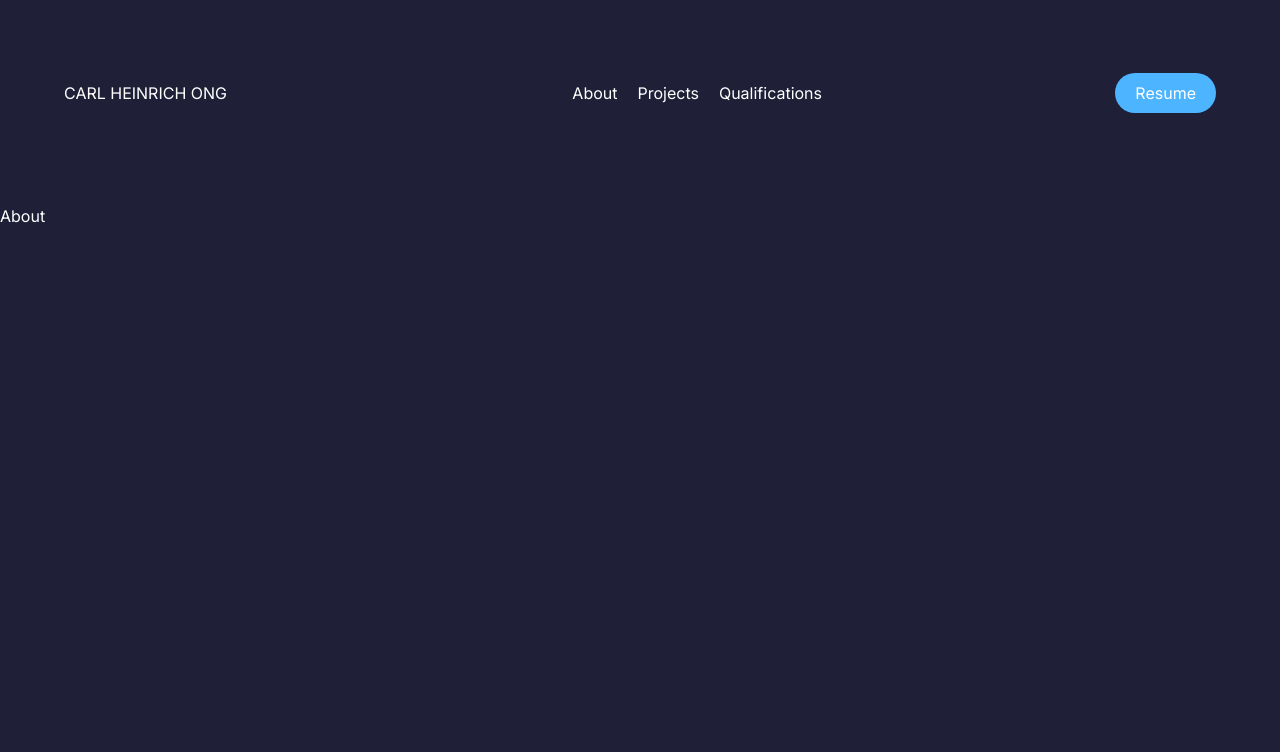
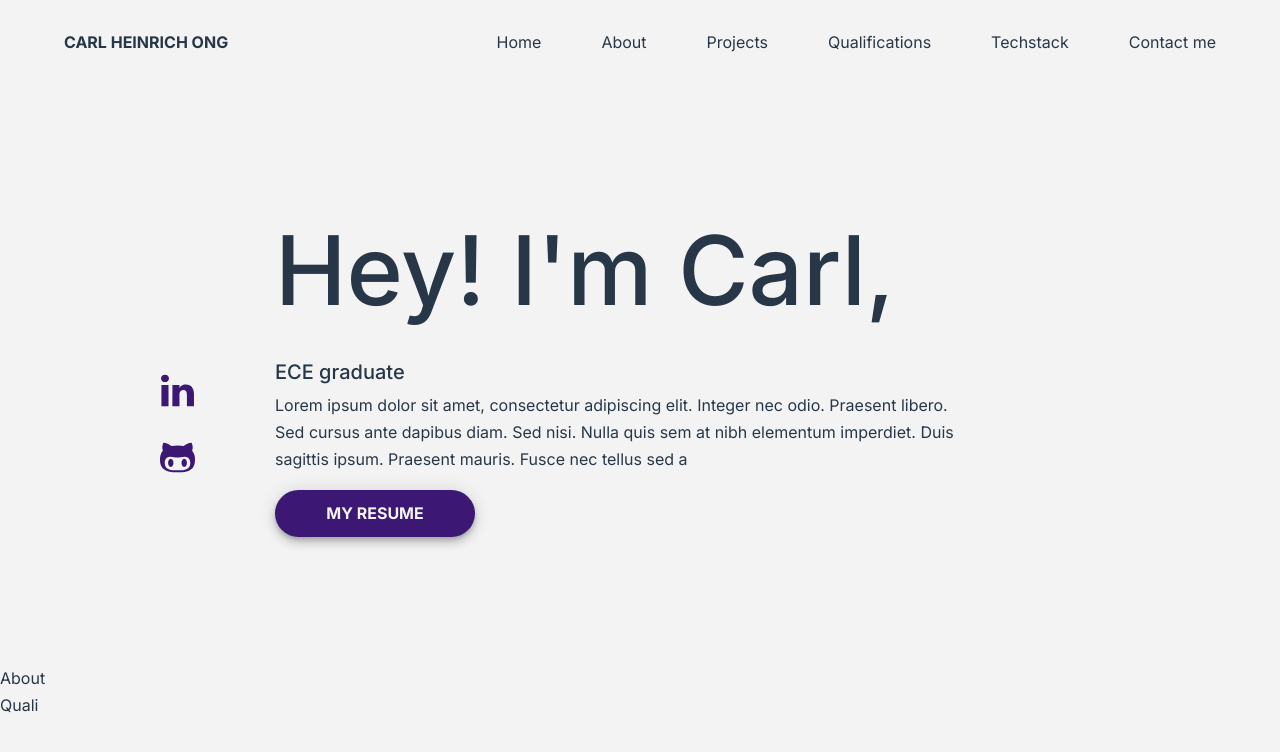
Before and after one commit to kaaru0/personal-portfolio, a React (Create React App) app: page / in a window 1280 px wide. Shown: the top 752 px of the page. Built offline with nearby package versions, Linux system fonts and the light colour scheme.

Commit message:
add About section

```diff
--- a/src/App.css
+++ b/src/App.css
@@ -11,12 +11,11 @@
 }
 
 :root {
-    --color-bg:#1f1f38;
-    --color-bg-variant: #2c2c6c;
-    --color-primary: #4db5ff;
-    --color-primary-variant: rgba(77,181,255,0.4);
-    --color-white:#fff;
-    --color-light:rgba(255,255,255,0.6);
+    --color-white:#F3F3F3;
+    --color-main-accent: #3C1874;
+    --color-primary: #283747;
+    --color-primary-variant: #932432;
+    --color-light:#DE354C;
 
     --container-width-lg: 75%;
     --container-width-md: 86%;
@@ -32,8 +31,8 @@ html {
 }
 
 body{
-    background: var(--color-bg);
-    color: var(--color-white);
+    background: var(--color-white);
+    color: var(--color-primary);
     line-height: 1.7;
     font-family: 'Inter', sans-serif;
 }
--- a/src/App.js
+++ b/src/App.js
@@ -2,14 +2,21 @@ import Navibar from './Components/header/Navibar';
 import Projects from './Components/projects/Projects';
 import Contact from './Components/contact/Contact.js';
 import About from './Components/about/About';
+import Qualification from './Components/Qualification/Qualification';
+import Home from './Components/home/Home'
 import "bootstrap/dist/css/bootstrap.min.css"
 import './App.css'
+
 
 function App() {
   return (
     <div className="App">
       <Navibar/>
+      <Home />
       <About />
+      <Projects />
+      <Qualification />
+      <Contact />
     </div>
   );
 }
--- a/src/Components/header/Navibar.js
+++ b/src/Components/header/Navibar.js
@@ -8,16 +8,16 @@ export default function Navibar() {
 
         <span>CARL HEINRICH ONG</span>
 
-        <ul class="nav-links">
-            <li><a href="#">About</a></li>
-            <li><a href="#">Projects</a></li>
-            <li><a href="#">Qualifications</a></li>
-        </ul>
-
         <div className="header-right">
-            <a href="#">Resume</a>
+            <ul class="nav-links">
+                <li><a href="#Home">Home</a></li>
+                <li><a href="#About">About</a></li>
+                <li><a href="#">Projects</a></li>
+                <li><a href="#">Qualifications</a></li>
+                <li><a href="#">Techstack</a></li>
+                <li><a href="#">Contact me</a></li>
+            </ul>
         </div>
-
       </header>
     </section>
 
--- a/src/Components/header/navibar.css
+++ b/src/Components/header/navibar.css
@@ -1,7 +1,7 @@
 header {
     display:flex;
     justify-content: space-between;
-    padding:5% 5%;
+    padding:1% 5%;
 }
 
 .nav-links {
@@ -9,15 +9,22 @@ header {
 }
 
 .nav-links a {
-    color:var(--color-white);
+    color:var(--color-primary);
     text-decoration: none;
     padding-left:20px;
 }
 
-.header-right a {
-    text-decoration: none;
-    color:var(--color-white);
-    background: var(--color-primary);
-    padding:10px 20px;
-    border-radius: 20px;
+.header-right{
+    display: flex;
+    justify-content: space-between;
+    align-items: center;
 }
+
+.header-right li {
+    padding-left:40px;
+     color: var(--color-primary)
+}
+
+span {
+    font-weight: 800;
+}
--- /dev/null
+++ b/src/Components/home/Home.js
@@ -0,0 +1,37 @@
+import React from 'react'
+import './home.css'
+import { TfiLinkedin,TfiGithub } from 'react-icons/tfi'
+
+export default function Home() {
+  return (
+    <div className="home-container">
+
+        <div className="socials">
+            <ul className="socials-links">
+                <li><a><TfiLinkedin size={35} className="ln"/></a></li>
+                <li><a><TfiGithub size={35} className="ln"/></a></li>
+            </ul>
+        </div>
+
+        <div className="main-text">
+            <div className="main-text-left">
+                <h1>Hey! I'm Carl,</h1>
+                <h5>ECE graduate</h5>
+                <p>Lorem ipsum dolor sit amet, consectetur adipiscing elit. Integer nec odio.
+                Praesent libero. Sed cursus ante dapibus diam. Sed nisi. Nulla quis sem at nibh
+                elementum imperdiet. Duis sagittis ipsum. Praesent mauris. Fusce nec tellus sed a
+                </p>
+                <div className="cv">
+                    <span>MY RESUME</span>
+                </div>
+            </div>
+        </div>
+
+
+
+
+
+
+    </div>
+  )
+}
--- /dev/null
+++ b/src/Components/home/home.css
@@ -0,0 +1,67 @@
+.home-container{
+    display: flex;
+    margin: 8rem 8rem;
+    justify-content: center;
+}
+
+.socials-links {
+    margin-top:10rem;
+    display: flex;
+    flex-direction: column;
+}
+
+.socials-links li {
+    padding-bottom: 2rem;
+}
+
+.socials-links a:hover {
+    cursor:pointer;
+    opacity: 80%;
+}
+
+.main-text{
+    display: flex;
+    flex-direction: column;
+    margin-right: auto;
+    margin-left:5rem;
+}
+
+.main-text h1 {
+    font-size:6rem;
+    font-weight: 500;
+}
+
+.main-text h5 {
+    margin-top:2rem;
+    font-weight:500;
+}
+
+.main-text-left {
+     width:700px;
+}
+
+.cv {
+    background: var(--color-main-accent);
+    padding:5px;
+    width:200px;
+    text-align: center;
+    border-radius: 24px;
+    border-style: none;
+    padding: 10px 26px;
+    box-shadow: rgba(0, 0, 0, .2) 0 3px 5px -1px,rgba(0, 0, 0, .14) 0 6px 10px 0,rgba(0, 0, 0, .12) 0 1px 18px 0;
+    transition: box-shadow 230ms cubic-bezier(.4, 0, .2, 1),opacity 15ms linear 30ms,transform 270ms cubic-bezier(0, 0, .2, 1) 0ms;
+}
+
+.cv span{
+    color:var(--color-white);
+    font-weight: 800;
+}
+
+.cv:hover {
+    cursor:pointer;
+    opacity:80%;
+}
+
+.ln {
+    color: var(--color-main-accent);
+}
```
Also changed, not shown: public/pic.jpg (added).
